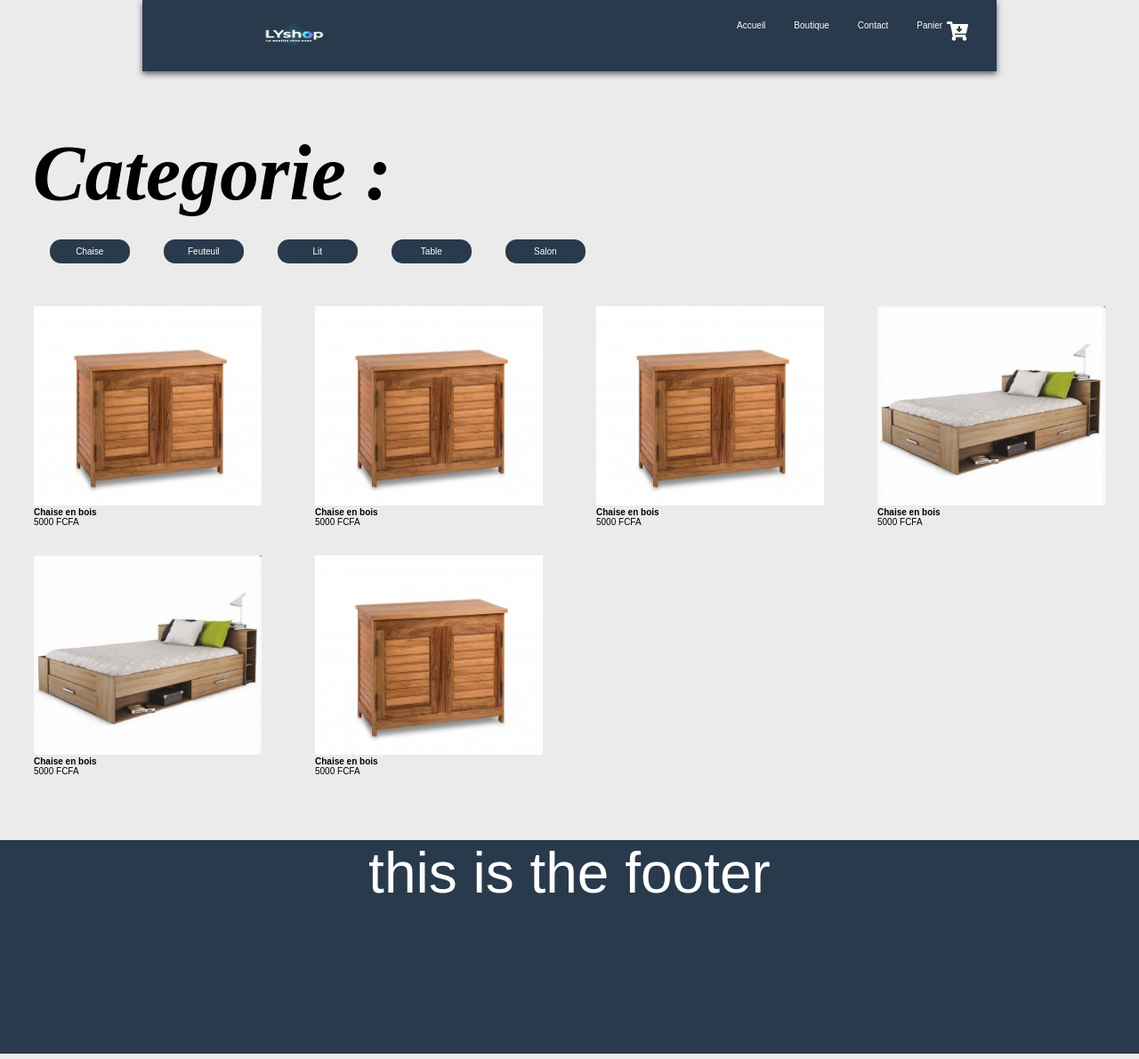
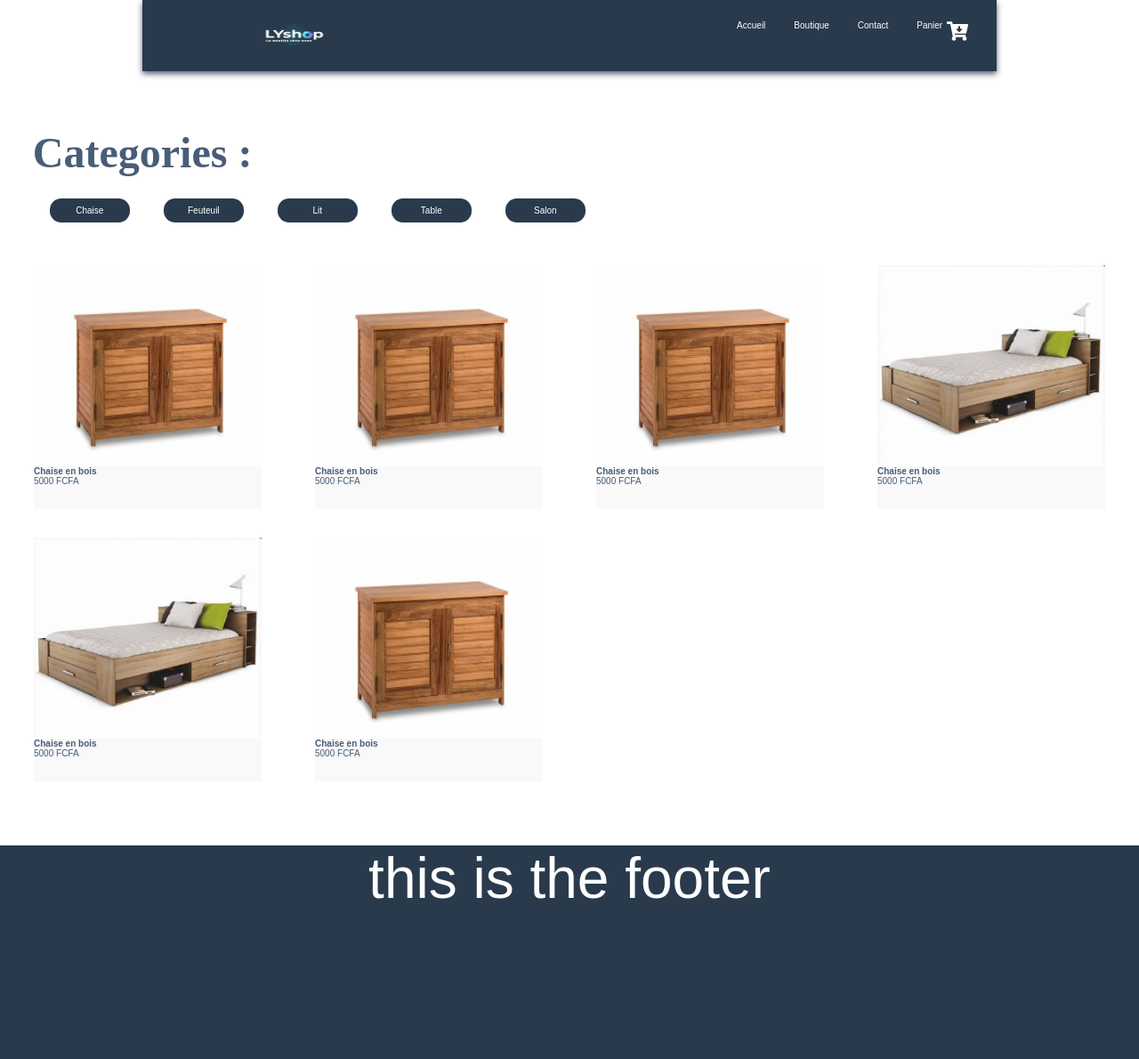
Before and after one commit to ibrahima98/site-vente-meuble, a PHP site: page /view/boutique.php in a window 1280 px wide. Shown: the whole page at 89% size. Run offline with PHP 8.4, Linux system fonts and the light colour scheme.

Commit message:
retouche boutique

```diff
--- a/public/css/base/base.css
+++ b/public/css/base/base.css
@@ -15,7 +15,7 @@
   font-size: 62.5%;
   overflow-x: hidden;
 
-  background: rgb(236, 235, 235);
+  background: #fff;
 }
 
 li {
--- a/public/css/component/cards.css
+++ b/public/css/component/cards.css
@@ -32,7 +32,7 @@
 }
 
 .card-ctn {
-  height: 13rem;
+  height: 14rem;
   padding-top: 1rem;
   background-color: #ffffff;
   text-align: center;
@@ -104,3 +104,9 @@
 .categories-link li a {
   display: block;
 }
+
+.proprites {
+  color: #294161da;
+  background-color: #f9f9f9;
+  height: 3rem;
+}
--- a/public/css/component/formstyle.css
+++ b/public/css/component/formstyle.css
@@ -27,11 +27,12 @@
   margin-left: 1rem;
 }
 
-/* .section-1-h1 {
-  position: absolute;
-  top: 15rem;
-  transform: translate(6rem);
-} */
+.categories h1 {
+  font-size: 3rem;
+  color: #294161da;
+  font-style: normal;
+}
+
 h2,
 h3,
 h5 {
--- a/view/boutique.php
+++ b/view/boutique.php
@@ -2,7 +2,7 @@
 
 
 <div class="categories">
-    <h1>Categorie :</h1>
+    <h1>Categories :</h1>
     <ul class="categories-link">
         <li><a href="#">Chaise</a></li>
         <li><a href="#">Feuteuil</a></li>
--- a/view/homepage.php
+++ b/view/homepage.php
@@ -6,7 +6,7 @@
             and typesetting industry. Lorem Ipsum has been the<br>
             industry's standard dummy text ever since the 1500s,<br>
             when an unknown printer took a galley</p>
-        <p class="card-section--btn"><a>DISCOVER</a></p>
+        <p class="card-section--btn"><a href="#">DISCOVER</a></p>
     </div>
     <div class="presentation-content">
         <h3>LOREM IPSUM</h3>
```
